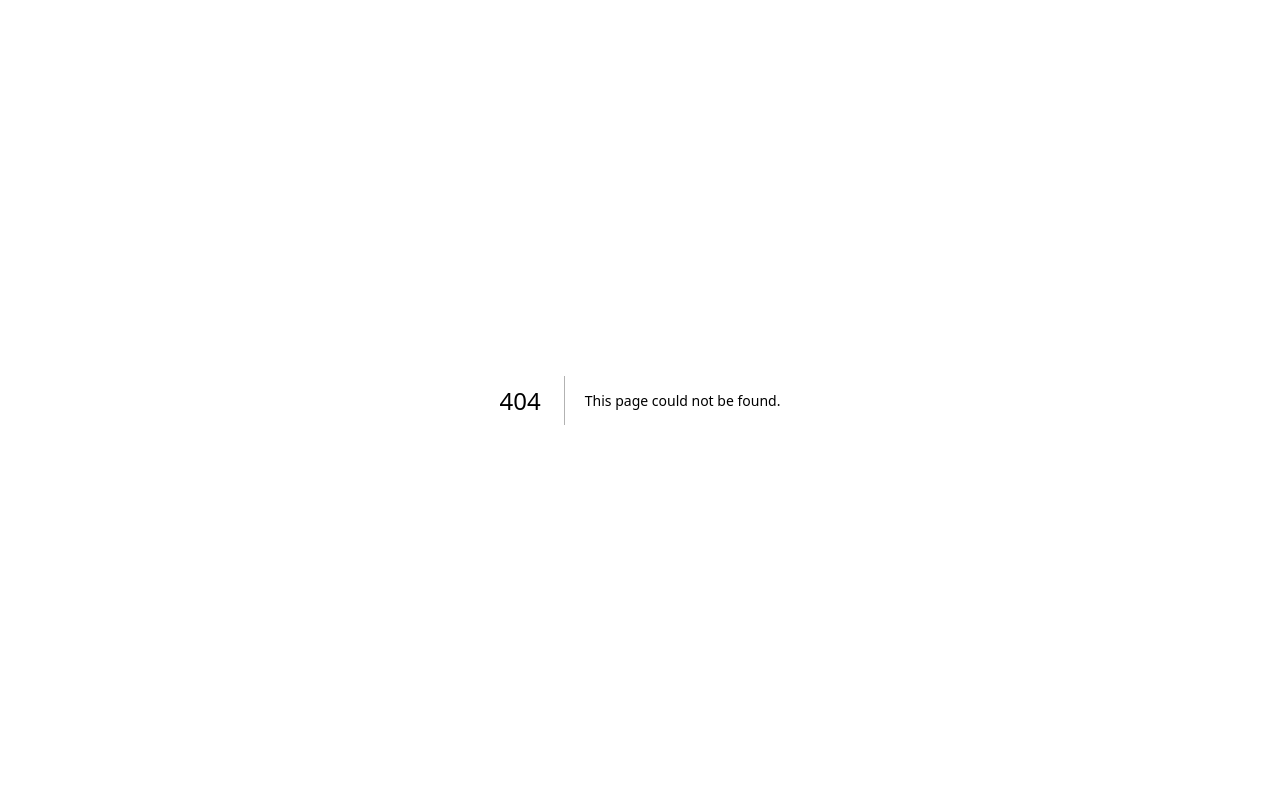
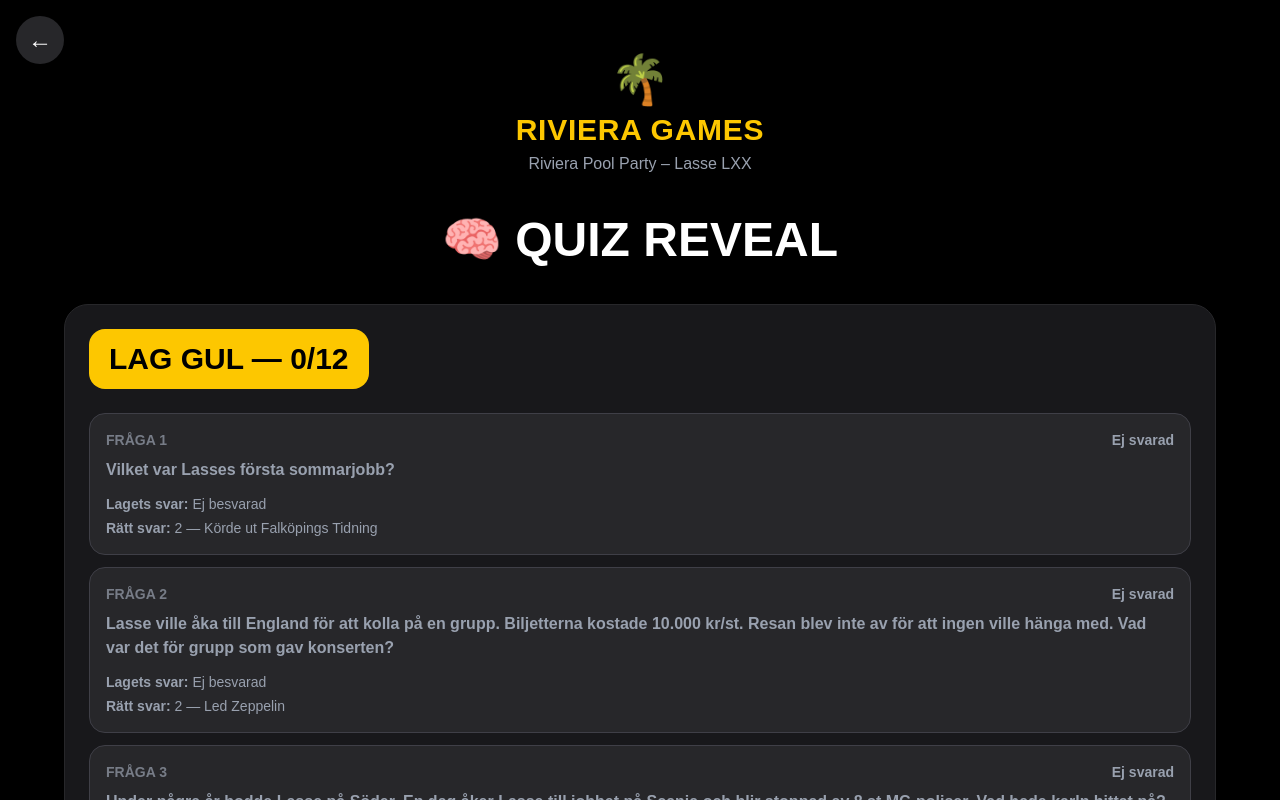
Before and after one commit to Jonne1956/riviera-games, a Next.js app: page /quiz-reveal in a window 1280 px wide. Before the commit this address had no page. Shown: the top 800 px of the page. Built offline with nearby package versions, Linux system fonts and the light colour scheme; no server answers; the database is empty.

Commit message:
Add quiz reveal and polish admin center

```diff
--- a/app/admin/page.tsx
+++ b/app/admin/page.tsx
@@ -3,6 +3,7 @@
 import { useEffect, useState } from "react";
 import { supabase } from "@/lib/supabase";
 import RivieraHeader from "@/app/components/RivieraHeader";
+import { questions } from "@/app/data/quizQuestions";
 
 type QuizAnswer = {
   team: string;
@@ -25,15 +26,19 @@ type PhotoSubmission = {
   photo_score: number | null;
 };
 
-type TeamRow = {
-  team: string;
-  name: string;
-  color: string;
-  quizPoints: number;
-  drinkPoints: number;
-  photoPoints: number;
-  total: number;
+const correctDrinks = {
+  drink_1: "Öl",
+  drink_2: "Sockerfri läsk",
+  drink_3: "Alkoholfri öl",
+  drink_4: "Läsk med socker",
 };
+
+const teamInfo = [
+  { team: "gul", name: "Lag Gul", color: "bg-yellow-400 text-black" },
+  { team: "bla", name: "Lag Blå", color: "bg-blue-500 text-white" },
+  { team: "gron", name: "Lag Grön", color: "bg-green-500 text-white" },
+  { team: "rod", name: "Lag Röd", color: "bg-red-500 text-white" },
+];
 
 export default function AdminPage() {
   const [pin, setPin] = useState("");
@@ -120,6 +125,35 @@ export default function AdminPage() {
     }
   }
 
+  function getQuizScore(team: string) {
+    return quizAnswers
+      .filter((answer) => answer.team === team)
+      .filter((answer) => {
+        const question = questions.find((q) => q.id === answer.question_id);
+        return question?.correctAnswer === answer.answer;
+      }).length;
+  }
+
+  function getDrinkScore(team: string) {
+    const drinks = drinkAnswers.find((d) => d.team === team);
+
+    if (!drinks) return 0;
+
+    let score = 0;
+
+    if (drinks.drink_1 === correctDrinks.drink_1) score++;
+    if (drinks.drink_2 === correctDrinks.drink_2) score++;
+    if (drinks.drink_3 === correctDrinks.drink_3) score++;
+    if (drinks.drink_4 === correctDrinks.drink_4) score++;
+
+    return score;
+  }
+
+  function getPhotoScore(team: string) {
+    const photo = photos.find((p) => p.team === team);
+    return photo?.photo_score || 0;
+  }
+
   if (!hasCheckedAuth) {
     return null;
   }
@@ -151,56 +185,21 @@ export default function AdminPage() {
     );
   }
 
-  const teams: TeamRow[] = [
-    {
-      team: "rod",
-      name: "Lag Röd",
-      color: "bg-red-500",
-      quizPoints: quizAnswers.filter((q) => q.team === "rod").length,
-      drinkPoints: drinkAnswers.some((d) => d.team === "rod") ? 1 : 0,
-      photoPoints:
-        photos.find((p) => p.team === "rod")?.photo_score || 0,
-      total: 0,
-    },
-    {
-      team: "bla",
-      name: "Lag Blå",
-      color: "bg-blue-500",
-      quizPoints: quizAnswers.filter((q) => q.team === "bla").length,
-      drinkPoints: drinkAnswers.some((d) => d.team === "bla") ? 1 : 0,
-      photoPoints:
-        photos.find((p) => p.team === "bla")?.photo_score || 0,
-      total: 0,
-    },
-    {
-      team: "gul",
-      name: "Lag Gul",
-      color: "bg-yellow-400",
-      quizPoints: quizAnswers.filter((q) => q.team === "gul").length,
-      drinkPoints: drinkAnswers.some((d) => d.team === "gul") ? 1 : 0,
-      photoPoints:
-        photos.find((p) => p.team === "gul")?.photo_score || 0,
-      total: 0,
-    },
-    {
-      team: "gron",
-      name: "Lag Grön",
-      color: "bg-green-500",
-      quizPoints: quizAnswers.filter((q) => q.team === "gron").length,
-      drinkPoints: drinkAnswers.some((d) => d.team === "gron") ? 1 : 0,
-      photoPoints:
-        photos.find((p) => p.team === "gron")?.photo_score || 0,
-      total: 0,
-    },
-  ].map((team) => ({
+  const leaderboard = teamInfo
+    .map((team) => {
+      const quiz = getQuizScore(team.team);
+      const drinks = getDrinkScore(team.team);
+      const photo = getPhotoScore(team.team);
+
+      return {
         ...team,
-    total:
-      team.quizPoints +
-      team.drinkPoints +
-      team.photoPoints,
-  }));
-
-  teams.sort((a, b) => b.total - a.total);
+        quiz,
+        drinks,
+        photo,
+        total: quiz + drinks + photo,
+      };
+    })
+    .sort((a, b) => b.total - a.total);
 
   return (
     <main className="min-h-screen bg-black text-white p-6">
@@ -211,12 +210,12 @@ export default function AdminPage() {
           🎛 ADMIN CENTER
         </h1>
 
-        <div className="bg-zinc-900 border border-zinc-800 rounded-3xl p-6 mb-8">
+        <section className="bg-zinc-900 border border-zinc-800 rounded-3xl p-6 mb-8">
           <h2 className="text-3xl font-black mb-6">
             🎭 Showläge
           </h2>
 
-          <div className="grid grid-cols-2 md:grid-cols-3 gap-3">
+          <div className="grid grid-cols-2 md:grid-cols-4 gap-3">
             <a
               href="/final"
               className="bg-yellow-400 text-black px-4 py-4 rounded-2xl font-black text-center"
@@ -232,15 +231,22 @@ export default function AdminPage() {
             </a>
 
             <a
+              href="/quiz-reveal"
+              className="bg-yellow-400 text-black px-4 py-4 rounded-2xl font-black text-center"
+            >
+              🧠 Quiz Reveal
+            </a>
+
+            <a
               href="/drink-reveal"
               className="bg-yellow-400 text-black px-4 py-4 rounded-2xl font-black text-center"
             >
               🍹 Drink Reveal
             </a>
           </div>
-        </div>
+        </section>
 
-        <div className="bg-zinc-900 border border-zinc-800 rounded-3xl p-6 mb-8">
+        <section className="bg-zinc-900 border border-zinc-800 rounded-3xl p-6 mb-8">
           <div className="flex items-center justify-between mb-6">
             <h2 className="text-3xl font-black">
               📸 Bedöm lagbilder
@@ -254,6 +260,11 @@ export default function AdminPage() {
             </button>
           </div>
 
+          {photos.length === 0 ? (
+            <p className="text-gray-400">
+              Inga lagbilder uppladdade ännu.
+            </p>
+          ) : (
             <div className="grid md:grid-cols-2 gap-6">
               {photos.map((photo) => (
                 <div
@@ -279,15 +290,12 @@ export default function AdminPage() {
 
                     <div className="grid grid-cols-4 gap-2">
                       {[1, 2, 3, 4].map((score) => {
-                      const active =
-                        photo.photo_score === score;
+                        const active = photo.photo_score === score;
 
                         return (
                           <button
                             key={score}
-                          onClick={() =>
-                            setPhotoScore(photo.id, score)
-                          }
+                            onClick={() => setPhotoScore(photo.id, score)}
                             className={`p-4 rounded-2xl font-black text-xl transition-all ${
                               active
                                 ? "bg-green-500 text-black scale-105"
@@ -303,21 +311,22 @@ export default function AdminPage() {
                 </div>
               ))}
             </div>
-        </div>
+          )}
+        </section>
 
-        <div className="bg-zinc-900 border border-zinc-800 rounded-3xl p-6 mb-8">
+        <section className="bg-zinc-900 border border-zinc-800 rounded-3xl p-6 mb-8">
           <h2 className="text-3xl font-black mb-6">
             🏆 Totalställning
           </h2>
 
           <div className="grid gap-4">
-            {teams.map((team, index) => (
+            {leaderboard.map((team, index) => (
               <div
                 key={team.team}
                 className={`rounded-3xl p-5 flex items-center justify-between ${
                   index === 0
-                    ? "bg-yellow-400 text-black"
-                    : "bg-zinc-800"
+                    ? `${team.color}`
+                    : "bg-zinc-800 text-white"
                 }`}
               >
                 <div>
@@ -326,17 +335,9 @@ export default function AdminPage() {
                   </p>
 
                   <div className="flex gap-4 mt-2 text-sm opacity-80">
-                    <span>
-                      🧠 Quiz: {team.quizPoints}
-                    </span>
-
-                    <span>
-                      🍹 Dryck: {team.drinkPoints}
-                    </span>
-
-                    <span>
-                      📸 Bild: {team.photoPoints}
-                    </span>
+                    <span>🧠 Quiz: {team.quiz}</span>
+                    <span>🍹 Dryck: {team.drinks}</span>
+                    <span>📸 Bild: {team.photo}</span>
                   </div>
                 </div>
 
@@ -346,7 +347,7 @@ export default function AdminPage() {
               </div>
             ))}
           </div>
-        </div>
+        </section>
 
         <div className="grid grid-cols-2 gap-3">
           <button
--- /dev/null
+++ b/app/quiz-reveal/page.tsx
@@ -0,0 +1,172 @@
+"use client";
+
+import { useEffect, useState } from "react";
+import { supabase } from "@/lib/supabase";
+import RivieraHeader from "@/app/components/RivieraHeader";
+import { questions } from "@/app/data/quizQuestions";
+
+type QuizAnswer = {
+  team: string;
+  question_id: number;
+  answer: string;
+};
+
+const teamNames: Record<string, string> = {
+  gul: "Gul",
+  bla: "Blå",
+  gron: "Grön",
+  rod: "Röd",
+};
+
+const teamColors: Record<string, string> = {
+  gul: "bg-yellow-400 text-black",
+  bla: "bg-blue-500 text-white",
+  gron: "bg-green-500 text-white",
+  rod: "bg-red-500 text-white",
+};
+
+function getOptionText(question: any, answerKey: string | undefined) {
+  if (!answerKey) return "Ej besvarad";
+
+  const option = question.options.find((option: string) =>
+    option.startsWith(`${answerKey} —`)
+  );
+
+  return option || answerKey;
+}
+
+export default function QuizRevealPage() {
+  const [answers, setAnswers] = useState<QuizAnswer[]>([]);
+
+  async function loadAnswers() {
+    const { data } = await supabase.from("quiz_answers").select("*");
+
+    if (data) setAnswers(data);
+  }
+
+  useEffect(() => {
+    loadAnswers();
+
+    const interval = setInterval(loadAnswers, 3000);
+
+    return () => clearInterval(interval);
+  }, []);
+
+  return (
+    <main className="min-h-screen bg-black text-white p-6">
+      <a
+        href="/admin"
+        className="fixed top-4 left-4 z-50 bg-zinc-800 text-white w-12 h-12 rounded-full flex items-center justify-center text-2xl shadow-2xl hover:scale-110 transition-all"
+      >
+        ←
+      </a>
+
+      <div className="max-w-6xl mx-auto pt-8">
+        <RivieraHeader />
+
+        <h1 className="text-5xl font-black text-center mt-10 mb-10">
+          🧠 QUIZ REVEAL
+        </h1>
+
+        <div className="grid gap-8">
+          {Object.keys(teamNames).map((team) => {
+            const teamAnswers = answers.filter(
+              (answer) => answer.team === team
+            );
+
+            const score = teamAnswers.filter((answer) => {
+              const question = questions.find(
+                (q) => q.id === answer.question_id
+              );
+
+              return question?.correctAnswer === answer.answer;
+            }).length;
+
+            return (
+              <section
+                key={team}
+                className="bg-zinc-900 border border-zinc-800 rounded-3xl p-6"
+              >
+                <div
+                  className={`${teamColors[team]} rounded-2xl px-5 py-3 inline-block mb-6`}
+                >
+                  <h2 className="text-3xl font-black uppercase">
+                    Lag {teamNames[team]} — {score}/{questions.length}
+                  </h2>
+                </div>
+
+                <div className="grid gap-3">
+                  {questions.map((question) => {
+                    const answer = teamAnswers.find(
+                      (a) => a.question_id === question.id
+                    );
+
+                    const isCorrect =
+                      answer?.answer === question.correctAnswer;
+
+                    const teamAnswerText = getOptionText(
+                      question,
+                      answer?.answer
+                    );
+
+                    const correctAnswerText = getOptionText(
+                      question,
+                      question.correctAnswer
+                    );
+
+                    return (
+                      <div
+                        key={question.id}
+                        className={`p-4 rounded-2xl border ${
+                          !answer
+                            ? "bg-zinc-800 border-zinc-700 text-gray-400"
+                            : isCorrect
+                            ? "bg-green-950 border-green-600 text-green-100"
+                            : "bg-red-950 border-red-600 text-red-100"
+                        }`}
+                      >
+                        <div className="flex justify-between gap-4 mb-2">
+                          <p className="text-sm uppercase opacity-70 font-bold">
+                            Fråga {question.id}
+                          </p>
+
+                          <p className="text-sm font-black">
+                            {!answer
+                              ? "Ej svarad"
+                              : isCorrect
+                              ? "✅ Rätt"
+                              : "❌ Fel"}
+                          </p>
+                        </div>
+
+                        <p className="text-base font-semibold mb-3">
+                          {question.text}
+                        </p>
+
+                        <div className="text-sm space-y-1">
+                          <p>
+                            <span className="font-bold">
+                              Lagets svar:
+                            </span>{" "}
+                            {teamAnswerText}
+                          </p>
+
+                          <p>
+                            <span className="font-bold">
+                              Rätt svar:
+                            </span>{" "}
+                            {correctAnswerText}
+                          </p>
+                        </div>
+                      </div>
+                    );
+                  })}
+                </div>
+              </section>
+            );
+          })}
+        </div>
+      </div>
+    </main>
+  );
+}
```
Lines whose indentation alone changed are shown as unchanged.
